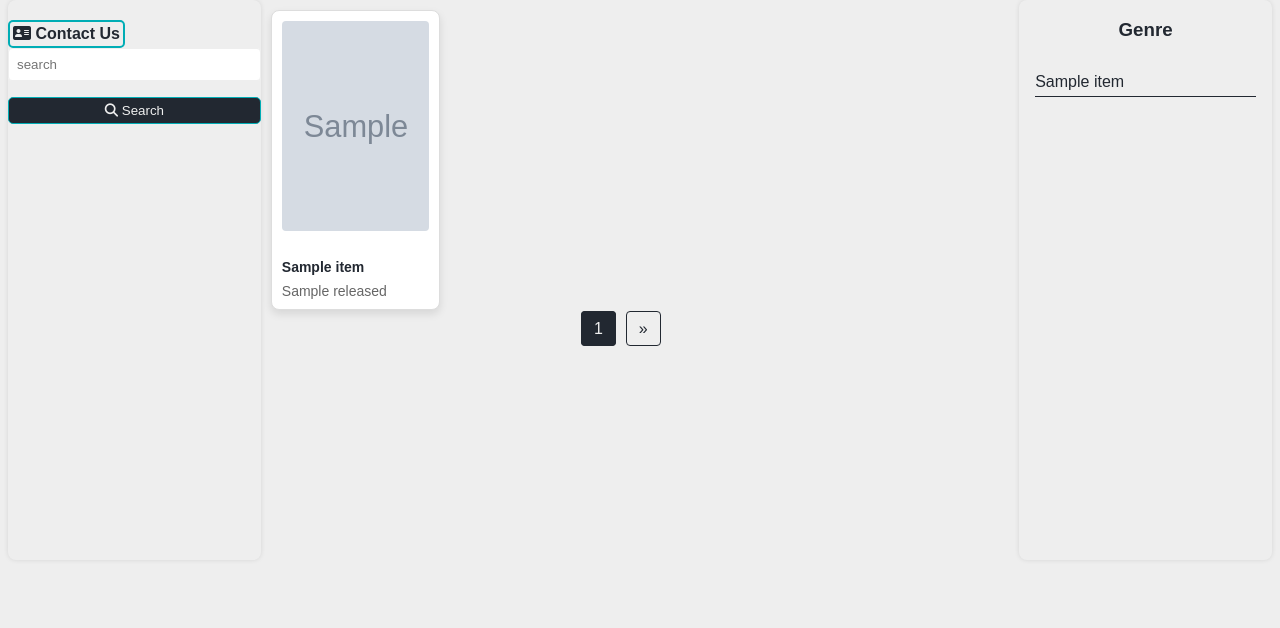
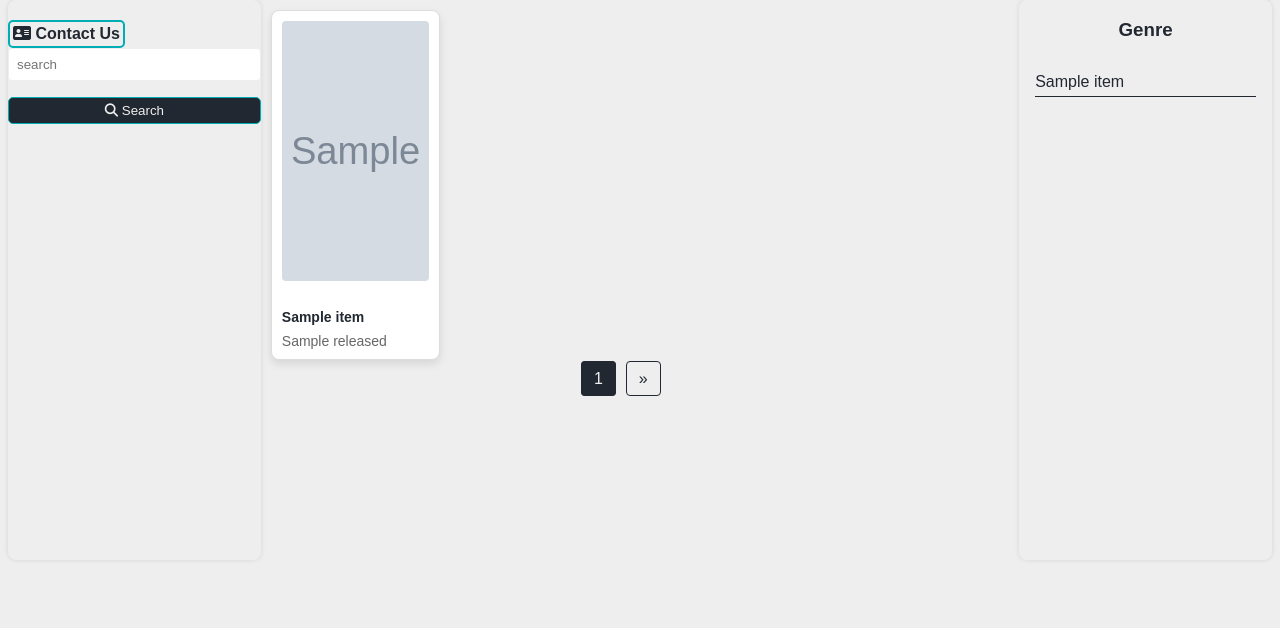
Before and after one commit to immodded/animepixels, a Flask app: page /search in a window 1280 px wide. Shown: the part 126-754 px from the top of the page. Run offline with Flask 3, Linux system fonts and the light colour scheme; grey boxes marked "Sample" are stand-in pictures; a database or web service that is not in the repository returns one stand-in record (values such as "Sample title"); data that the repository does not hold is empty; some libraries are stand-ins or nearby versions.

Commit message:
update css

```diff
--- a/static/style.css
+++ b/static/style.css
@@ -228,6 +228,7 @@
     color: var(--secondary-color)
 }
 .pagination {
+    margin-top:2rem ;
     width: 50vw;
     list-style: none;
     display: flex;
@@ -280,7 +281,7 @@
     width: calc(25% - 20px);
     float: left;
     box-sizing: border-box;
-    height: 300px;
+    height: 350px;
     display: flex;
     flex-direction: column;
 }
```
